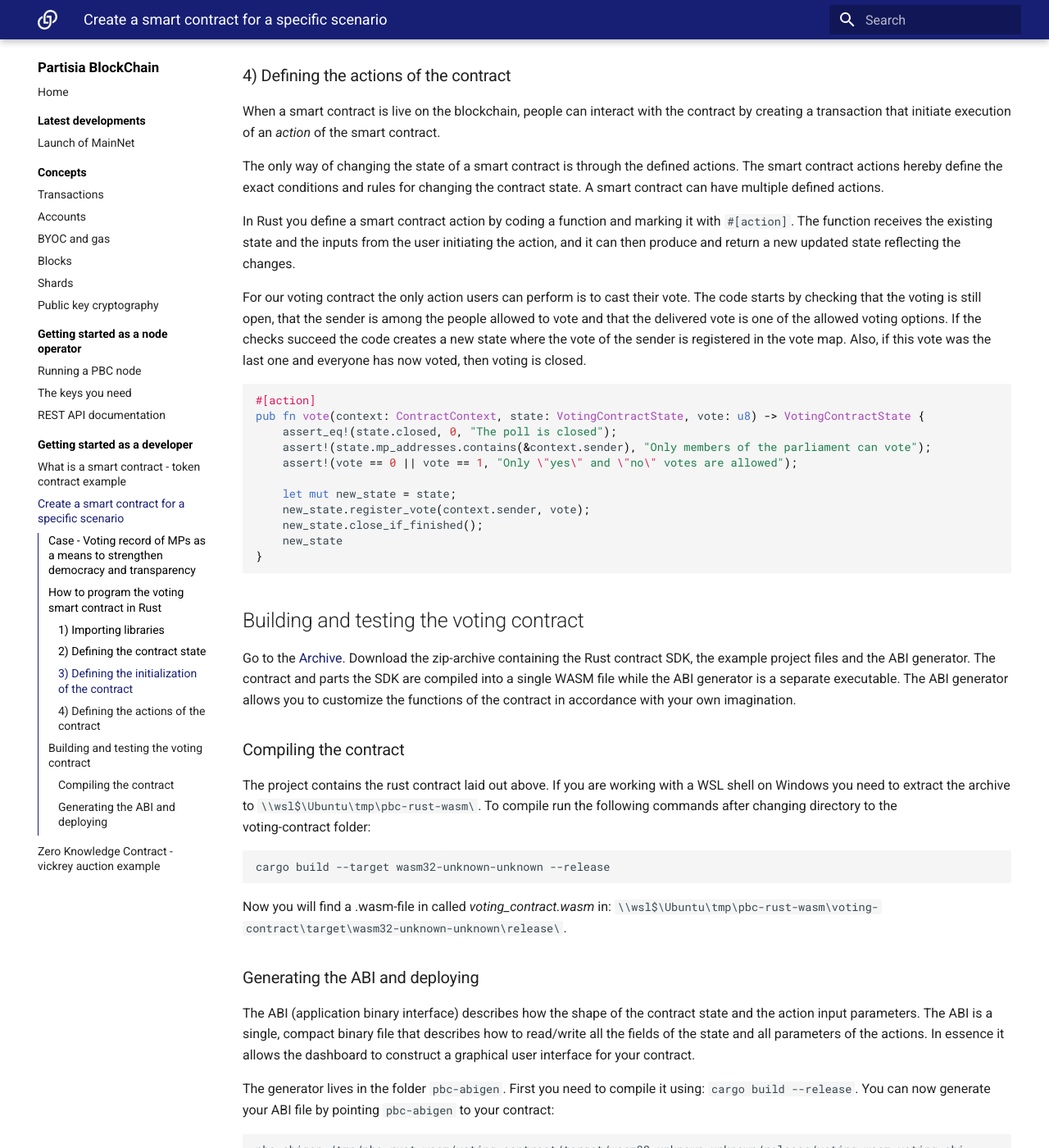
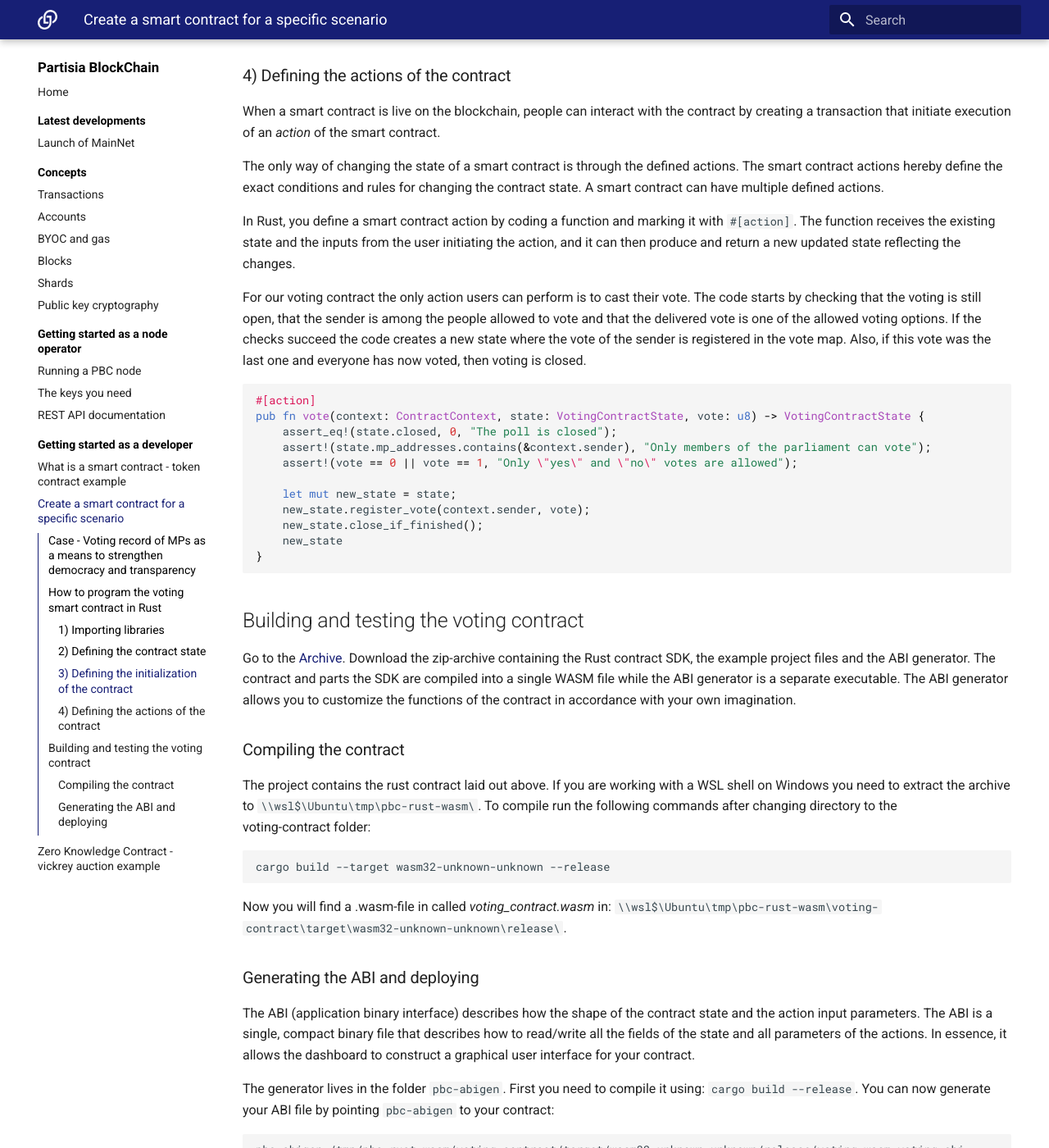
Before and after one commit to 0xSero/partisia-docs, an MkDocs documentation site: the page built from docs/voting-contract.md, in a window 1280 px wide and 1400 px high, scrolled down 2888 px. Shown: the whole window at 82% size. Built offline with MkDocs 1.6.1 and Material for MkDocs 9.7.7, drawn with Linux system fonts in a browser that asks for light colours; a script that is not in the unit is left out.

Commit message:
Beklager, fik ikke zipperne med

```diff
--- a/docs/voting-contract.md
+++ b/docs/voting-contract.md
@@ -145,7 +145,7 @@
 contract actions hereby define the exact conditions and rules for changing the contract state. A
 smart contract can have multiple defined actions.
 
-In Rust you define a smart contract action by coding a function and marking it with `#[action]`. The
+In Rust, you define a smart contract action by coding a function and marking it with `#[action]`. The
 function receives the existing state and the inputs from the user initiating the action, and it can
 then produce and return a new updated state reflecting the changes.
 
@@ -171,7 +171,7 @@
 
 ## Building and testing the voting contract
 
-Go to the [Archive](TransferContractv3.zip). Download the zip-archive containing the Rust contract SDK, the example project files and the ABI generator. The contract and parts the SDK are compiled into a single WASM file while the ABI generator is a separate executable. The ABI generator allows you to customize the functions of the contract in accordance with your own imagination.
+Go to the [Archive](rust-contract-sdk-rc4.zip). Download the zip-archive containing the Rust contract SDK, the example project files and the ABI generator. The contract and parts the SDK are compiled into a single WASM file while the ABI generator is a separate executable. The ABI generator allows you to customize the functions of the contract in accordance with your own imagination.
 
 ### Compiling the contract
 
@@ -189,7 +189,7 @@
 
 ### Generating the ABI and deploying
 
-The ABI (application binary interface) describes how the shape of the contract state and the action input parameters. The ABI is a single, compact binary file that describes how to read/write all the fields of the state and all parameters of the actions. In essence it allows the dashboard to construct a graphical user interface for your contract.
+The ABI (application binary interface) describes how the shape of the contract state and the action input parameters. The ABI is a single, compact binary file that describes how to read/write all the fields of the state and all parameters of the actions. In essence, it allows the dashboard to construct a graphical user interface for your contract.
 
 The generator lives in the folder `pbc-abigen`. First you need to compile it using: `cargo build --release`. You can now generate your ABI file by pointing `pbc-abigen` to your contract:
 
```
Also changed, not shown: docs/contract-development.md (+3 -1 lines), 3 other files.
